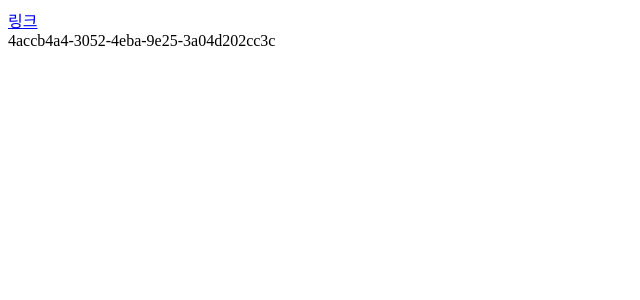
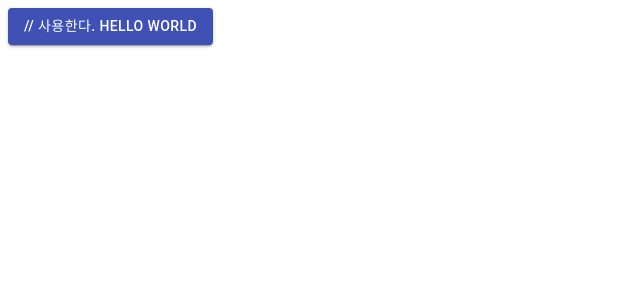
Before and after one commit to jaegeunha94/react-ts-azxmzr, a React (Create React App) app: page / in a window 1280 px wide. Shown: the top 300 px of the page, without its empty margins (0-640 px from the left). Built offline with nearby package versions, Linux system fonts and the light colour scheme.

Commit message:
Add Material UI Test Code

```diff
--- a/App.tsx
+++ b/App.tsx
@@ -1,13 +1,13 @@
 import * as React from 'react';
 import './style.css';
 import { BrowserRouter as Router, Route, Routes } from 'react-router-dom';
-import UuidTest from './src/npm/uuid/UuidTest';
+import MaterialUITest from './src/npm/MaterialUI/MaterialUITest';
 
 export default function App() {
   return (
     <Router>
       <Routes>
-        <Route path="/" element={<UuidTest />} />
+        <Route path="/" element={<MaterialUITest />} />
       </Routes>
     </Router>
   );
--- a/package.json
+++ b/package.json
@@ -3,6 +3,7 @@
   "version": "0.0.0",
   "private": true,
   "dependencies": {
+    "@material-ui/core": "^4.12.4",
     "@reduxjs/toolkit": "^1.8.3",
     "@types/node": "^18.6.3",
     "@types/react": "^18.0.8",
--- /dev/null
+++ b/src/npm/MaterialUI/MaterialUITest.tsx
@@ -0,0 +1,12 @@
+import * as React from 'react';
+import Button from '@material-ui/core/Button'; // Button을 import 한다.
+
+const MaterialUITest = () => {
+  return (
+    <Button variant="contained" color="primary">
+      {' '}
+      // 사용한다. Hello World
+    </Button>
+  );
+};
+export default MaterialUITest;
```
